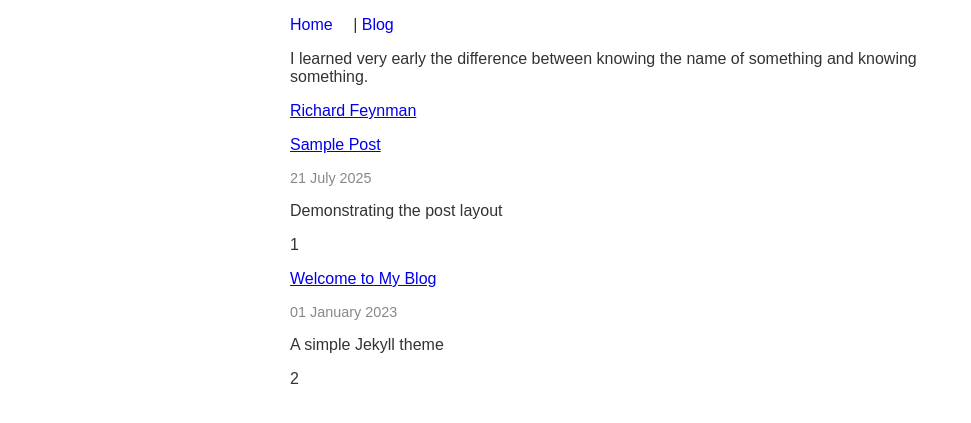
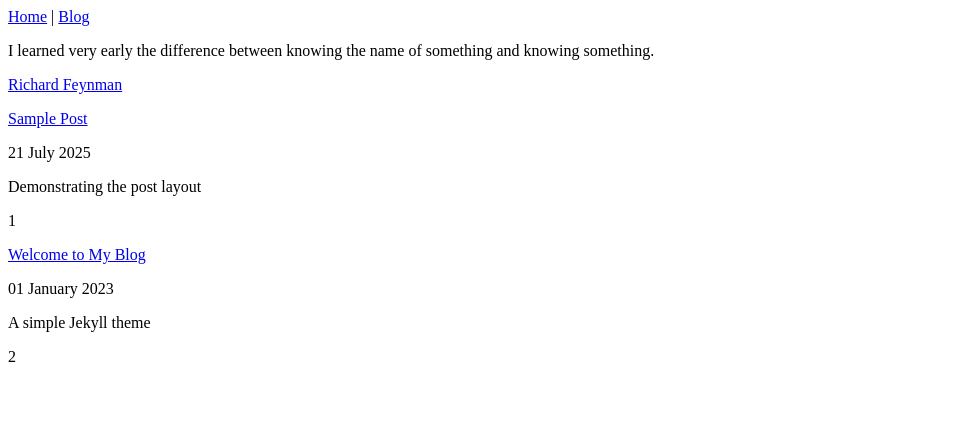
Before and after one commit to M6LI/m6li.github.io, a Jekyll site: the page built from blog/index.html, in a window 1280 px wide. Shown: the top 423 px of the page, without its empty margins (0-971 px from the left). Built offline with Jekyll 4.4.1, drawn with Linux system fonts in a browser that asks for light colours; a style sheet for code colours, icons or effects is not loaded.

Commit message:
Fix blog CSS path

```diff
--- a/blog/_layouts/default.html
+++ b/blog/_layouts/default.html
@@ -4,7 +4,7 @@
   <meta charset="UTF-8">
   <meta name="viewport" content="width=device-width, initial-scale=1">
   <title>{{ page.title }}</title>
-  <link rel="stylesheet" href="{{ '/css/blog.css' | relative_url }}">
+  <link rel="stylesheet" href="{{ '/blog/css/blog.css' | relative_url }}">
   {% include mathjax.html %}
 </head>
 <body>
--- a/blog/index.html
+++ b/blog/index.html
@@ -26,7 +26,7 @@ title: blog
     <meta name='author' content='Gregory Gundersen'>
 
     <link rel='shortcut icon' href='/favicon.png?v=e' />
-    <link href='/css/blog.css' rel='stylesheet'/>
+    <link href="{{ '/blog/css/blog.css' | relative_url }}" rel='stylesheet'/>
 
     {% include mathjax.html %}
 </head>
```
